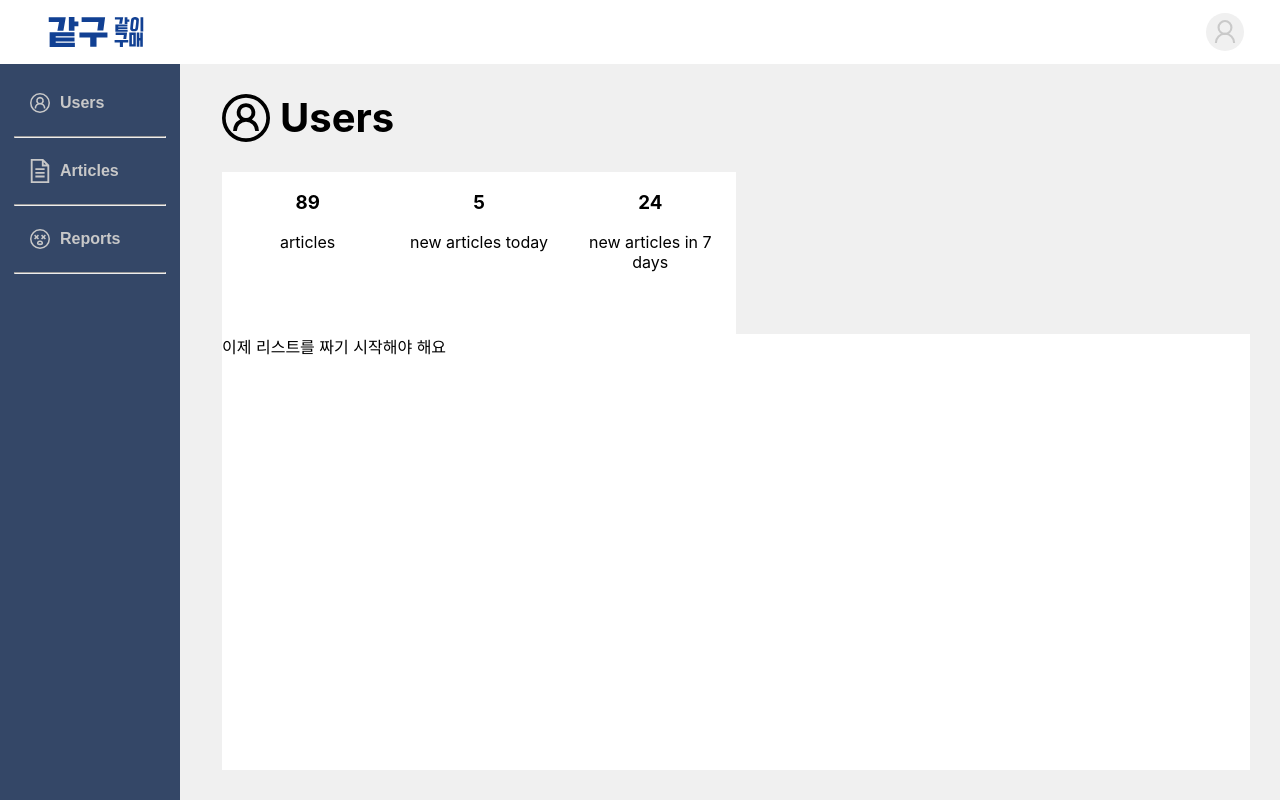
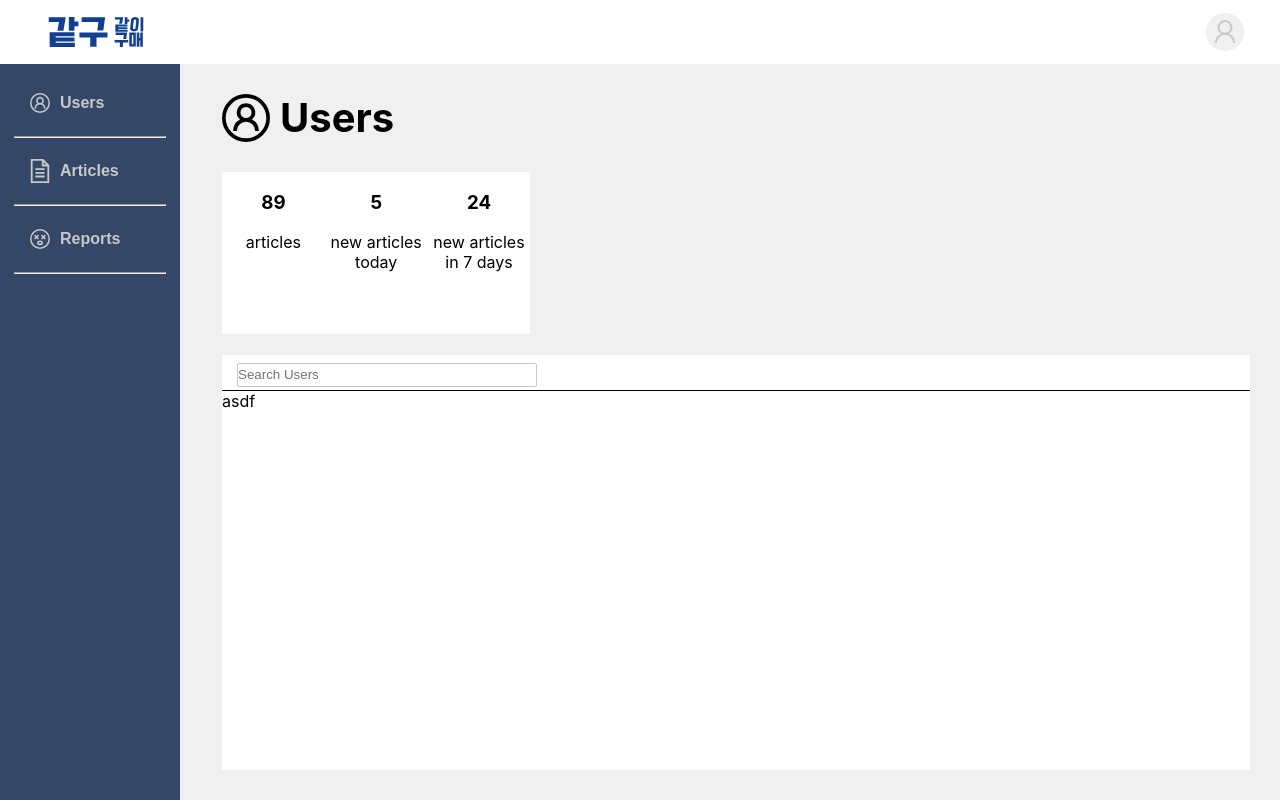
Before and after one commit to wafflestudio/gatgu-adminpage, a React (Create React App) app: page /users in a window 1280 px wide. Built offline with nearby package versions, Linux system fonts and the light colour scheme.

Commit message:
list header 구현 완료

```diff
--- a/package.json
+++ b/package.json
@@ -9,6 +9,7 @@
     "@testing-library/user-event": "^12.1.10",
     "axios": "^0.21.1",
     "immer": "^9.0.1",
+    "lodash": "^4.17.21",
     "node-sass": "^5.0.0",
     "react": "^17.0.1",
     "react-dom": "^17.0.1",
--- /dev/null
+++ b/src/Components/Common/Input/Input.scss
@@ -0,0 +1,15 @@
+@import 'styles/colors.scss';
+
+input.custom-input {
+  width: 100%;
+  height: 100%;
+  padding-inline-start: 12px;
+  box-shadow: none;
+  border: 1px solid $lightgray;
+  padding: 0;
+  box-sizing: border-box;
+  border-radius: 2px;
+  &:focus {
+    outline: none;
+  }
+}
--- /dev/null
+++ b/src/Components/Common/Input/index.js
@@ -0,0 +1,14 @@
+import './Input.scss';
+
+const Input = ({ value, onChange, placeholder, icon }) => {
+  return (
+    <input
+      value={value}
+      onChange={onChange}
+      placeholder={placeholder}
+      className="custom-input"
+    />
+  );
+};
+
+export default Input;
--- a/src/Components/Common/ListDisplay/ListHeader.js
+++ b/src/Components/Common/ListDisplay/ListHeader.js
@@ -0,0 +1,20 @@
+import Input from '../Input';
+import './ListHeader.scss';
+
+const ListHeader = ({ searchKey, searchKeyOnChange }) => {
+  return (
+    <div className="list-header-wrapper">
+      <header className="list-header">
+        <div className="list-header-input-wrapper">
+          <Input
+            value={searchKey}
+            onChange={searchKeyOnChange}
+            placeholder="Search Users"
+          />
+        </div>
+      </header>
+    </div>
+  );
+};
+
+export default ListHeader;
--- a/src/Components/Common/ListDisplay/ListHeader.scss
+++ b/src/Components/Common/ListDisplay/ListHeader.scss
@@ -0,0 +1,14 @@
+div.list-header-wrapper {
+  height: 36px;
+  border-bottom: 1px solid black;
+  box-sizing: border-box;
+  header.list-header {
+    height: 36px;
+    line-height: 36px;
+    padding-inline-start: 15px;
+    div.list-header-input-wrapper {
+      height: 24px;
+      width: 300px;
+    }
+  }
+}
--- a/src/Components/Common/ListDisplay/ListItems.js
+++ b/src/Components/Common/ListDisplay/ListItems.js
@@ -0,0 +1,5 @@
+const ListItems = () => {
+  return <div>asdf</div>;
+};
+
+export default ListItems;
--- a/src/Components/Common/ListDisplay/index.js
+++ b/src/Components/Common/ListDisplay/index.js
@@ -1,8 +1,29 @@
+import { useState } from 'react';
 import './ListDisplay.scss';
+import ListHeader from './ListHeader';
+import ListItems from './ListItems';
+import debounce from 'lodash/debounce';
+
+const fetchItems = debounce((key) => {
+  // TODO: @woohm402
+  //    fetch items by key
+  //    when server API is done
+  console.log(`${key}로 검색`);
+}, 1000);
 
 const ListDisplay = () => {
+  const [searchKey, setSearchKey] = useState('');
+
+  const searchKeyOnChange = (e) => {
+    setSearchKey(e.target.value);
+    fetchItems(e.target.value);
+  };
+
   return (
-    <div className="list-display-wrapper">이제 리스트를 짜기 시작해야 해요</div>
+    <div className="list-display-wrapper">
+      <ListHeader searchKey={searchKey} searchKeyOnChange={searchKeyOnChange} />
+      <ListItems />
+    </div>
   );
 };
 
--- a/src/Components/PageComponents/UsersPage/UsersPage.scss
+++ b/src/Components/PageComponents/UsersPage/UsersPage.scss
@@ -1,8 +1,9 @@
 section.users-dashboard {
-  width: 514px;
+  width: 100%;
   height: 162px;
+  margin-bottom: 21px;
   div.users-page-abstract-wrapper {
-    width: 514px;
+    width: 30%;
     height: 162px;
   }
 }
--- a/src/Components/PageComponents/UsersPage/index.js
+++ b/src/Components/PageComponents/UsersPage/index.js
@@ -7,8 +7,8 @@ import './UsersPage.scss';
 const UsersPage = () => {
   const dummyList = [
     { title: 'articles', content: '89' },
-    { title: 'new articles today', content: '5' },
-    { title: 'new articles in 7 days', content: '24' },
+    { title: 'new articles\ntoday', content: '5' },
+    { title: 'new articles\nin 7 days', content: '24' },
   ];
   return (
     <>
```
Also changed, not shown: 1 other file (tests, documents, lock files or other folders).
